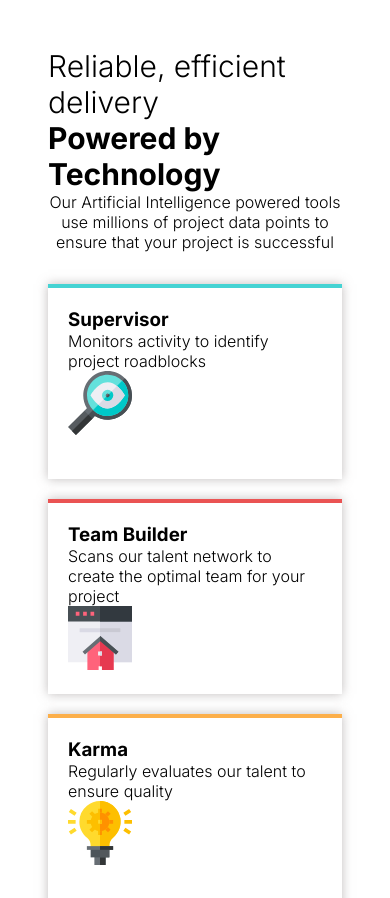
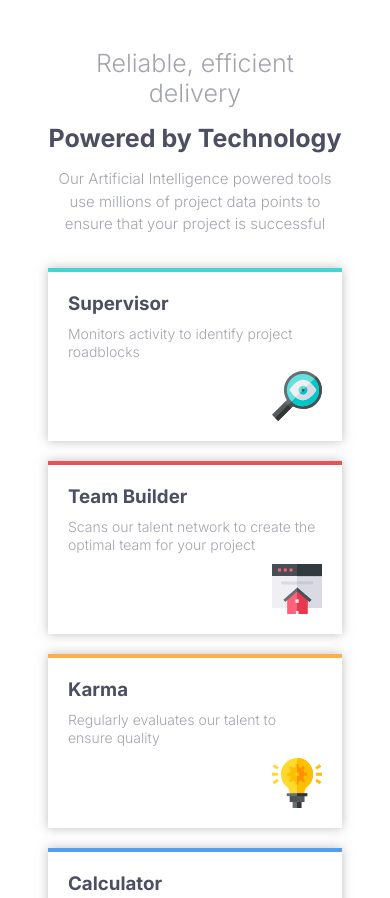
Before and after one commit to Daniel-Garrido/four-card-feature-section-master, a plain HTML site: page index.html in a window 390 px wide. Shown: the top 898 px of the page. Drawn offline with Linux system fonts and the light colour scheme.

Commit message:
subiendo archivos

```diff
--- a/styles.css
+++ b/styles.css
@@ -16,6 +16,7 @@
     --VeryDarkBlue: hsl(234, 12%, 34%);
     --GrayishBlue: hsl(229, 6%, 66%);
     --VeryLightGray: hsl(0, 0%, 98%);
+
 }
 
 body{
@@ -34,6 +35,7 @@ body{
 .content{
 
     width: 50%;
+    color: var(--VeryDarkBlue);
 
     display: flex;
     align-items: center;
@@ -44,14 +46,17 @@ body{
 
     font-size: 30px;
     font-weight: 400;
+    color: var( --GrayishBlue);
 }
 
 .content h2{
     font-size: 30px;
+
 }
 
 .content p {
     text-align: center;
+    color: var( --GrayishBlue);
 }
 
 
@@ -76,14 +81,34 @@ body{
 }
 
 .box{
+    color: var( --GrayishBlue);
 
     padding: 20px;
-
+    gap: 10px;
     box-shadow:  0 0 10px rgba(129, 122, 122, 0.5);
 
     display: flex;
     flex-direction: column;
+}
 
+.box .box-img {
+
+    display: flex;
+    align-items: flex-end;
+    justify-content: flex-end;
+}
+
+.box h3 {
+   color: var(--VeryDarkBlue);
+}
+
+.box p {
+    font-size: 14px;
+    line-height: 1.3;
+}
+
+.box-img img {
+    width: 50px;
 }
 
 
@@ -105,6 +130,7 @@ body{
 
 /*bordes a las diferentes cajas*/
 .box-karma{
+
     border-top: 4px solid var(--Orange);
 }
 
@@ -142,6 +168,7 @@ body{
 
 /*responsive design*/
 @media (max-width: 750px){
+
     /*header*/
     .content{
 
@@ -159,3 +186,33 @@ body{
     }
 
 }
+
+@media (max-width: 450px){
+
+    .content{
+
+        width: 100%;
+        gap: 15px;
+    }
+
+    .content h1{
+        font-size: 25px;
+        text-align: center;
+    }
+
+    .content h2{
+        font-size: 25px;
+        text-align: center;
+    }
+
+    .content p{
+        font-size: 15px;
+        line-height: 1.5;
+    }
+
+    .attribution{
+
+       font-size: 13px;
+    }
+
+}
```
